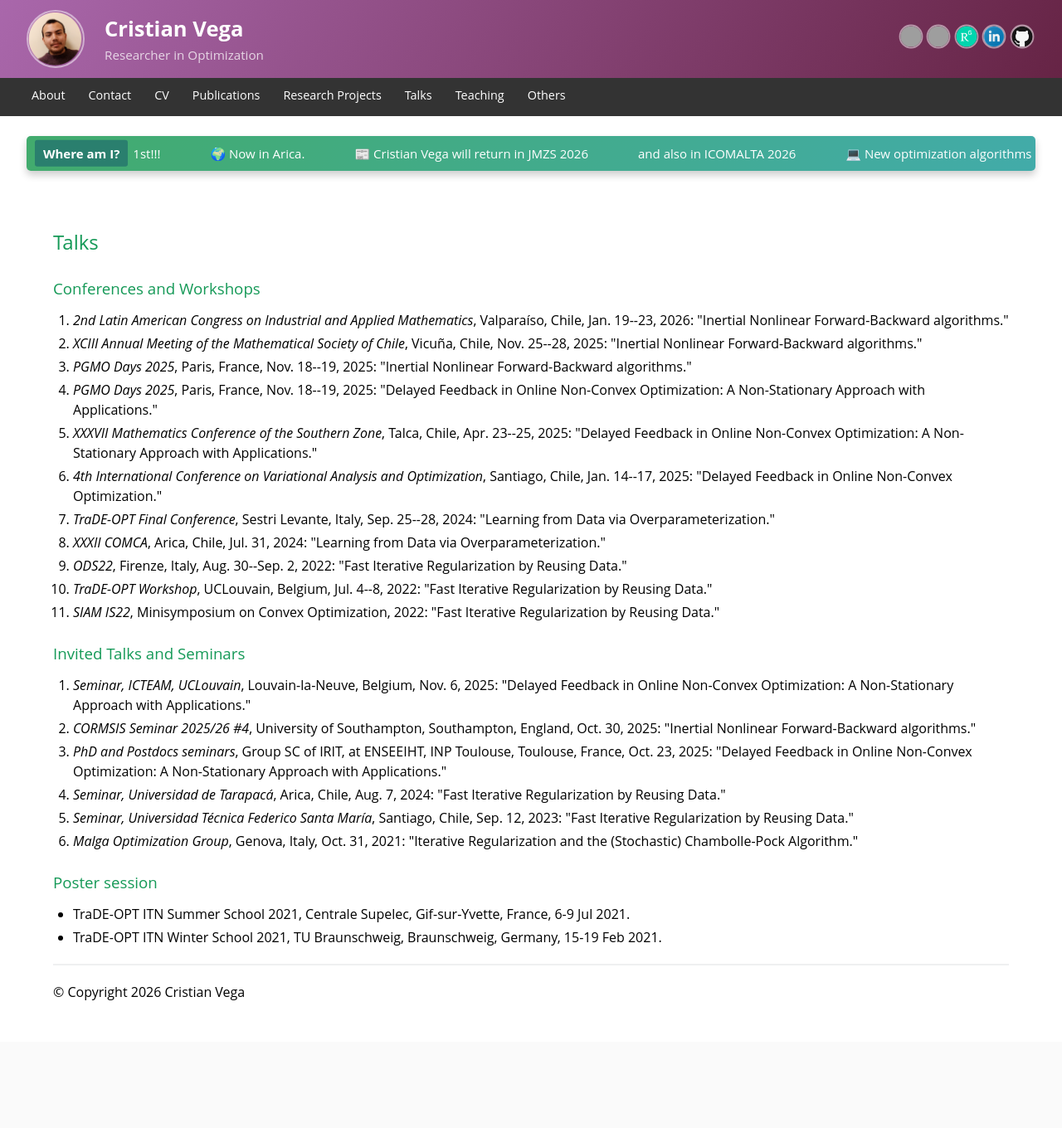
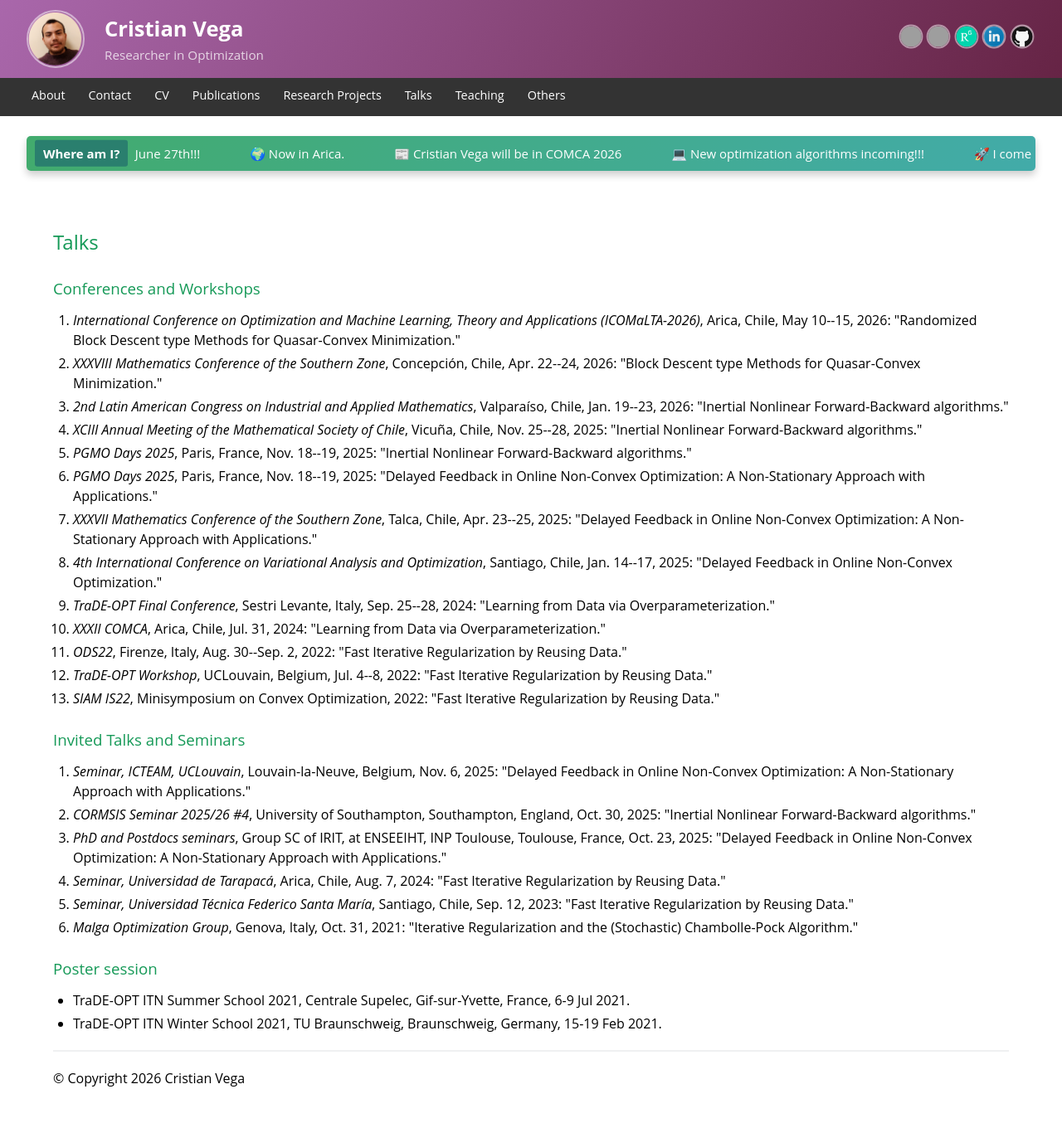
Before and after one commit to cristianvega1995/cristianvega1995.github.io, a Jekyll site: the page Talks.html, which Jekyll copies as it is, in a window 1280 px wide. Shown: the whole page at 83% size. Built offline with Jekyll 4.4.1, drawn with Linux system fonts in a browser that asks for light colours; before the commit the page ends 1256 px from its top, so only the background shows below that; grey boxes are pictures that could not be loaded.

Commit message:
Add upcoming conferences and update news ticker

```diff
--- a/Talks.html
+++ b/Talks.html
@@ -297,6 +297,8 @@
     <h2 id="talks">Talks</h2>
     <h3>Conferences and Workshops</h3>
     <ol>
+        <li><em>International Conference on Optimization and Machine Learning, Theory and Applications (ICOMaLTA-2026)</em>, Arica, Chile, May 10--15, 2026: "Randomized Block Descent type Methods for Quasar-Convex Minimization."</li>
+        <li><em>XXXVIII Mathematics Conference of the Southern Zone</em>, Concepción, Chile, Apr. 22--24, 2026: "Block Descent type Methods for Quasar-Convex Minimization."</li>
         <li><em>2nd Latin American Congress on Industrial and Applied Mathematics</em>, Valparaíso, Chile, Jan. 19--23, 2026: "Inertial Nonlinear Forward-Backward algorithms."</li>
         <li><em>XCIII Annual Meeting of the Mathematical Society of Chile</em>, Vicuña, Chile, Nov. 25--28, 2025: "Inertial Nonlinear Forward-Backward algorithms."</li>
         <li><em>PGMO Days 2025</em>, Paris, France, Nov. 18--19, 2025: "Inertial Nonlinear Forward-Backward algorithms."</li>
@@ -337,10 +339,10 @@
 <script>
 // News ticker
 const newsList = [
-    "🚀 I come back to Santiago April 21st!!!",
+    "🚀 I come back to Santiago June 27th!!!",
     "🌍 Now in Arica.",
-    "📰 Cristian Vega will return in JMZS 2026",
-    "and also in ICOMALTA 2026",
+    //"📰 ICOMALTA 2026 will be soon!!!",
+    "📰 Cristian Vega will be in COMCA 2026",
     "💻 New optimization algorithms incoming!!!"
 ];
 (function() {
```
